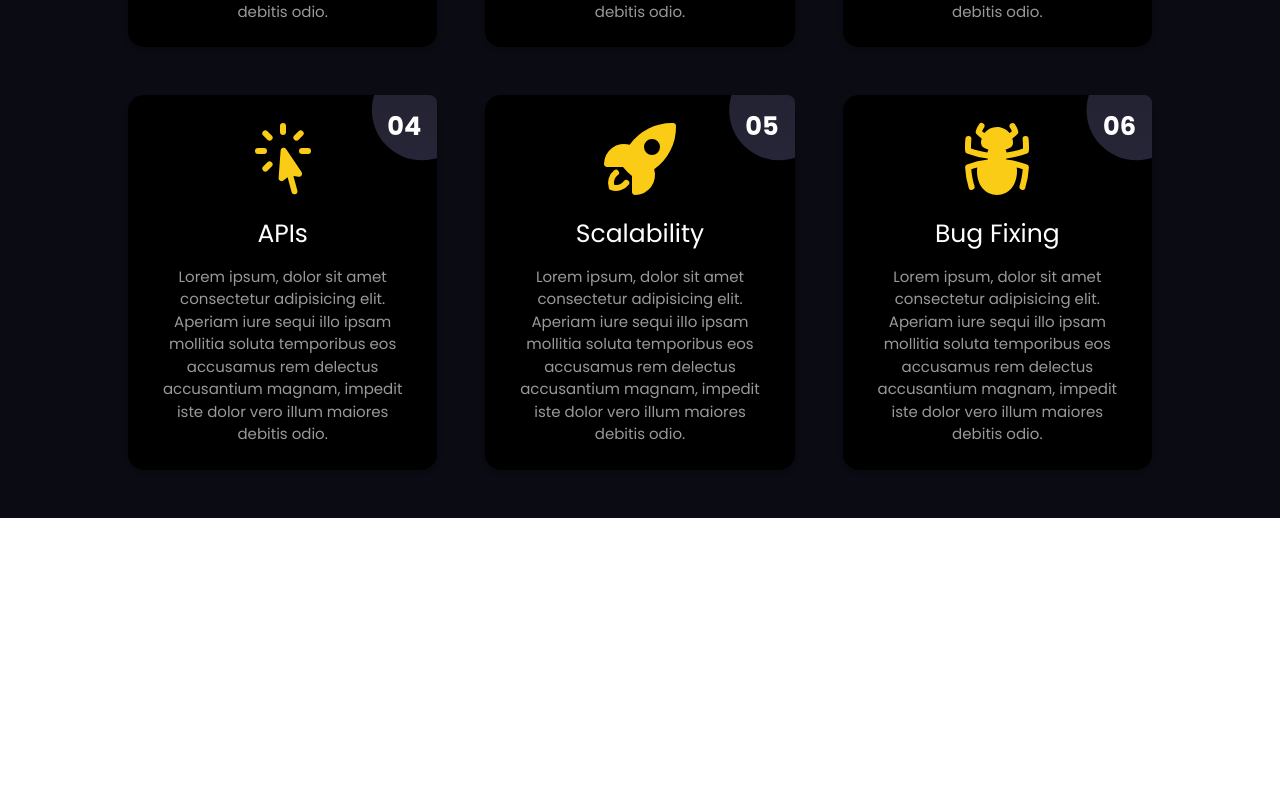
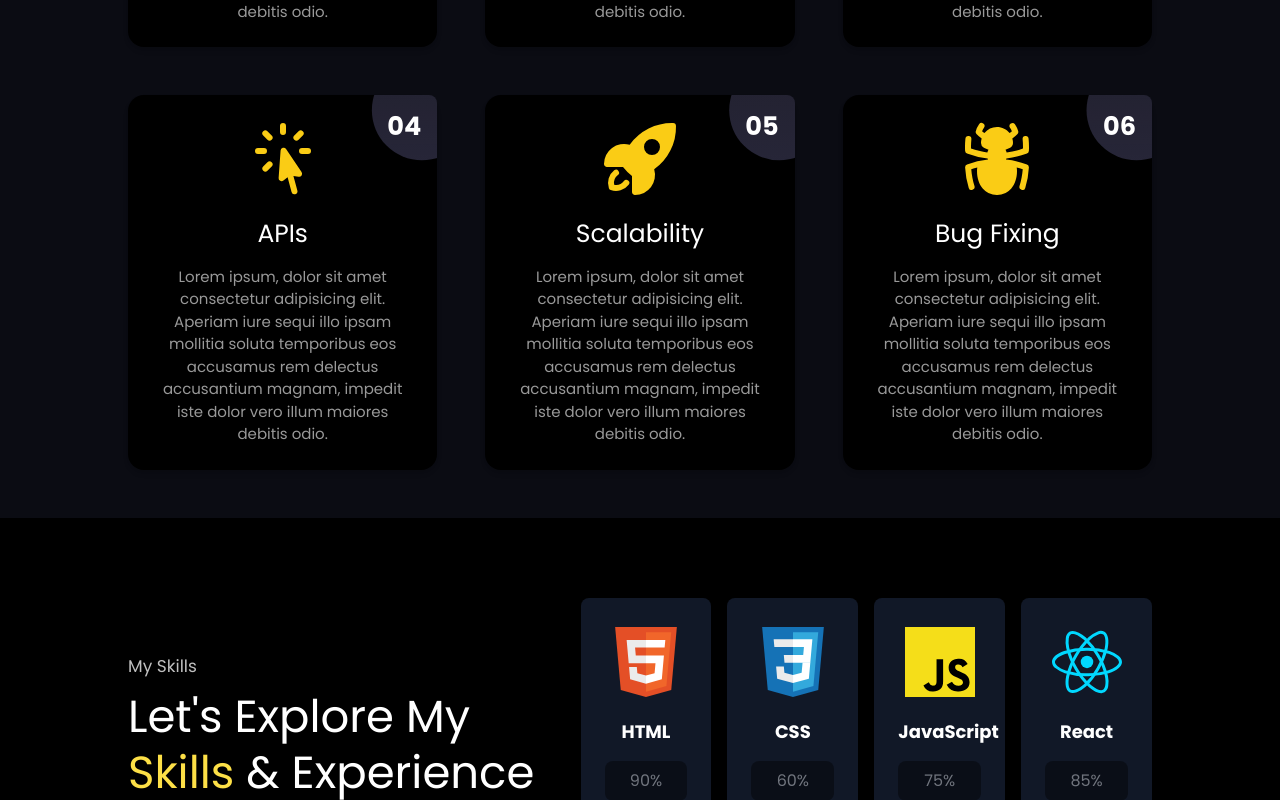
Before and after one commit to gaspym97/myPortfolio, a Next.js app: page / in a window 1280 px wide. Shown: the part 2000-2800 px from the top of the page. Before the commit the page ends 2518 px from the top, so only its background shows below. Built offline with nearby package versions, Linux system fonts and the light colour scheme.

Commit message:
skills done

```diff
--- a/app/page.tsx
+++ b/app/page.tsx
@@ -3,8 +3,9 @@ import React, { useState } from 'react'
 import NavMobile from '@/components/NavMobile'
 import Nav from '@/components/Nav'
 import Hero from '@/components/Hero'
+import AboutMe from '@/components/AboutMe'
 import Services from '@/components/Services'
-import AboutMe from '@/components/AboutMe'
+import Skills from '@/components/Skills'
 
 function HomePage() {
 
@@ -21,6 +22,7 @@ function HomePage() {
         <Hero />
         <AboutMe />
         <Services />
+        <Skills />
       </div>
     </>
   )
--- /dev/null
+++ b/components/Skills.tsx
@@ -0,0 +1,83 @@
+import React from 'react'
+import SkillCard from './helpers/SkillCard'
+
+function Skills() {
+    return (
+        <div className='pt-[5rem] pb-[3rem] bg-black'>
+            <div className='grid w-[80%] mx-auto grid-cols-1 lg:grid-cols-7 gap-[2rem] items-center'>
+                <div className='col-span-3'>
+                    <p className='heading__mini'>My Skills</p>
+                    <h1 className='heading__primary'>
+                        Let's Explore My <span className='text-yellow-300'>Skills</span>{''} & Experience
+                    </h1>
+                    <p className='text-[15px] mb-[1.5rem] text-white opacity-70 mt-[1.5rem]'>Lorem ipsum dolor sit amet consectetur adipisicing elit. Molestias, explicabo. Sunt suscipit quis nam eius fugit autem facere necessitatibus, odit quasi vel, a impedit neque, cupiditate eaque quia esse minus. Lorem ipsum dolor sit amet consectetur adipisicing.</p>
+                    <button className='relative flex h-[50px] w-40 items-center justify-center font-semibold overflow-hidden bg-red-500 text-white shadow-2xl transition-all before:absolute before:h-0 before:w-0 before:rounded-full before:bg-yellow-300 hover:text-black before:duration-500 before:ease-out hover:before:h-56 hover:before:w-56'>
+                        <span className='relative z-10'>Learn More</span>
+                    </button>
+                </div>
+                <div className='col-span-4'>
+                    <div className='grid grid-cols-1 sm:grid-cols-2 md:grid-cols-4 lg:grid-cols-3 xl:grid-cols-4 gap-[1rem] items-center'>
+                        <div>
+                            <SkillCard
+                                title='HTML'
+                                image='/images/html.svg'
+                                percent='90%'
+                            />
+                        </div>
+                        <div>
+                            <SkillCard
+                                title='CSS'
+                                image='/images/css.svg'
+                                percent='60%'
+                            />
+                        </div>
+                        <div>
+                            <SkillCard
+                                title='JavaScript'
+                                image='/images/js.svg'
+                                percent='75%'
+                            />
+                        </div>
+                        <div>
+                            <SkillCard
+                                title='React'
+                                image='/images/react.svg'
+                                percent='85%'
+                            />
+                        </div>
+                        <div>
+                            <SkillCard
+                                title='TypeScript'
+                                image='/images/ts.svg'
+                                percent='70%'
+                            />
+                        </div>
+                        <div>
+                            <SkillCard
+                                title='Next.js'
+                                image='/images/next.svg'
+                                percent='85%'
+                            />
+                        </div>
+                        <div>
+                            <SkillCard
+                                title='Node.js'
+                                image='/images/node.svg'
+                                percent='50%'
+                            />
+                        </div>
+                        <div>
+                            <SkillCard
+                                title='Python'
+                                image='/images/python.svg'
+                                percent='80%'
+                            />
+                        </div>
+                    </div>
+                </div>
+            </div>
+        </div>
+    )
+}
+
+export default Skills
--- /dev/null
+++ b/components/helpers/SkillCard.tsx
@@ -0,0 +1,26 @@
+import Image from 'next/image'
+import React from 'react'
+
+interface Props {
+    image: string,
+    title: string,
+    percent: string
+}
+
+function SkillCard({ image, title, percent }: Props) {
+    return (
+        <div className='p-6 hover:bg-red-700 duration-300 transition-all cursor-pointer text-center rounded-lg bg-gray-900'>
+            <Image
+                src={`${image}`}
+                alt={title}
+                width={80}
+                height={80}
+                className='object-cover mx-auto'
+            />
+            <h1 className='text-[18px] mt-[1rem] text-white font-[600]'>{title}</h1>
+            <div className='bg-black mt-[1rem] rounded-lg p-2 text-white opacity-40'>{percent}</div>
+        </div>
+    )
+}
+
+export default SkillCard
```
